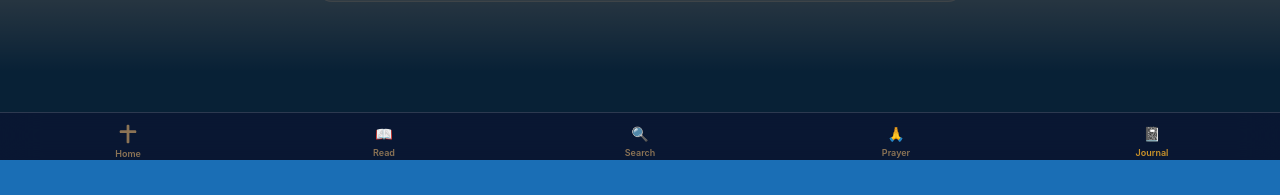
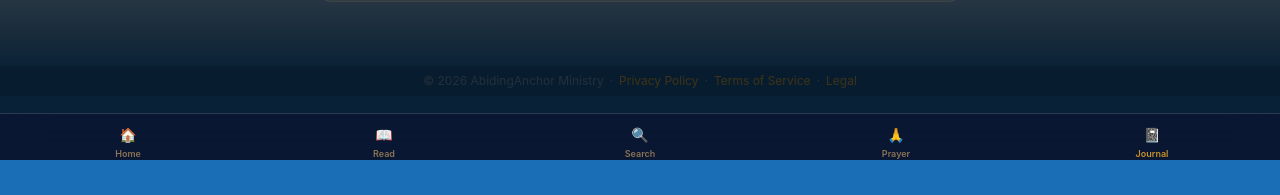
Before and after one commit to AbidingAnchor/abidinganchor, a React (Vite) app: page /journal in a window 1280 px wide. Shown: the part 640-835 px from the top of the page. Built offline with nearby package versions, Linux system fonts and the light colour scheme.

Commit message:
Add legal pages, footer, worship mode, prayer journal fixes

```diff
--- a/src/App.jsx
+++ b/src/App.jsx
@@ -16,6 +16,7 @@ import Navbar from './components/Navbar'
 import SkyBackground from './components/SkyBackground'
 import LegalModal from './components/LegalModal'
 import WorshipPlayer from './components/WorshipPlayer'
+import Footer from './components/Footer'
 import { getTheme, setTheme } from './utils/theme'
 
 export default function App() {
@@ -80,7 +81,7 @@ export default function App() {
         <div style={{ position: 'relative', zIndex: 10, isolation: 'isolate', paddingBottom: '80px' }}>
           <Routes>
             <Route path="/" element={<Home onOpenWorship={(startPlaying) => openWorship(startPlaying)} worshipStatus={worshipStatus} />} />
-            <Route path="/plan" element={<ReadingPlan onOpenWorship={(startPlaying) => openWorship(startPlaying)} />} />
+            <Route path="/reading-plan" element={<ReadingPlan onOpenWorship={(startPlaying) => openWorship(startPlaying)} />} />
             <Route path="/search" element={<Search onOpenWorship={(startPlaying) => openWorship(startPlaying)} />} />
             <Route path="/prayer" element={<Prayer />} />
             <Route path="/journal" element={<Journal />} />
@@ -101,6 +102,7 @@ export default function App() {
         autoPlayToken={worshipAutoPlayToken}
         onStatusChange={setWorshipStatus}
       />
+      <Footer />
       <Navbar theme={theme} onToggleTheme={handleToggleTheme} />
     </BrowserRouter>
   )
--- /dev/null
+++ b/src/components/Footer.jsx
@@ -0,0 +1,36 @@
+import { Link } from 'react-router-dom'
+
+export default function Footer() {
+  return (
+    <footer
+      style={{
+        position: 'fixed',
+        left: 0,
+        right: 0,
+        bottom: '64px',
+        zIndex: 9997,
+        textAlign: 'center',
+        fontSize: '12px',
+        color: 'rgba(255,255,255,0.4)',
+        padding: '6px 10px',
+        paddingBottom: 'calc(6px + env(safe-area-inset-bottom, 0px))',
+        background: 'rgba(0,0,0,0.12)',
+        backdropFilter: 'blur(6px)',
+      }}
+    >
+      <span>© 2026 AbidingAnchor Ministry</span>
+      <span style={{ margin: '0 6px' }}>·</span>
+      <Link to="/privacy" style={{ color: '#D4A843', textDecoration: 'none' }}>
+        Privacy Policy
+      </Link>
+      <span style={{ margin: '0 6px' }}>·</span>
+      <Link to="/terms" style={{ color: '#D4A843', textDecoration: 'none' }}>
+        Terms of Service
+      </Link>
+      <span style={{ margin: '0 6px' }}>·</span>
+      <Link to="/legal" style={{ color: '#D4A843', textDecoration: 'none' }}>
+        Legal
+      </Link>
+    </footer>
+  )
+}
--- a/src/components/Navbar.jsx
+++ b/src/components/Navbar.jsx
@@ -1,8 +1,8 @@
 import { NavLink } from 'react-router-dom'
 
 const tabs = [
-  { label: 'Home', path: '/', icon: '⌂' },
-  { label: 'Read', path: '/plan', icon: '📖' },
+  { label: 'Home', path: '/', icon: '🏠' },
+  { label: 'Read', path: '/reading-plan', icon: '📖' },
   { label: 'Search', path: '/search', icon: '🔍' },
   { label: 'Prayer', path: '/prayer', icon: '🙏' },
   { label: 'Journal', path: '/journal', icon: '📓' },
@@ -62,16 +62,7 @@ export default function Navbar({ theme = 'day', onToggleTheme }) {
             }
             style={{ flex: 1, display: 'flex', flexDirection: 'column', alignItems: 'center', gap: '2px', fontSize: '9px' }}
           >
-            <span style={{ fontSize: '14px' }}>
-              {tab.label === 'Home' ? (
-                <svg width="22" height="22" viewBox="0 0 24 24" fill="currentColor">
-                  <rect x="10.5" y="2" width="3" height="20" rx="1" />
-                  <rect x="3" y="8" width="18" height="3" rx="1" />
-                </svg>
-              ) : (
-                tab.icon
-              )}
-            </span>
+            <span style={{ fontSize: '14px' }}>{tab.icon}</span>
             <span>{tab.label}</span>
           </NavLink>
         ))}
--- a/src/components/WorshipPlayer.jsx
+++ b/src/components/WorshipPlayer.jsx
@@ -28,16 +28,22 @@ export default function WorshipPlayer({ visible, onClose, autoPlayToken = 0, onS
   }, [isPlaying, current.name, isVisible, onStatusChange])
 
   useEffect(() => {
-    const audio = audioRef.current
-    audio.src = tracks[currentTrack].file
-    audio.volume = volume
-    if (isPlaying) {
-      audio.play().catch(() => setIsPlaying(false))
-    }
-  }, [currentTrack, volume, isPlaying])
+    audioRef.current.src = tracks[currentTrack].file
+    if (isPlaying) audioRef.current.play().catch(() => setIsPlaying(false))
+  }, [currentTrack])
 
   useEffect(() => {
     const audio = audioRef.current
+    if (isPlaying) {
+      audio.play().catch(() => setIsPlaying(false))
+    } else {
+      audio.pause()
+    }
+  }, [isPlaying])
+
+  useEffect(() => {
+    const audio = audioRef.current
+    audio.volume = 0.5
     const handleEnded = () => {
       setCurrentTrack((prev) => (prev + 1) % tracks.length)
     }
@@ -56,22 +62,23 @@ export default function WorshipPlayer({ visible, onClose, autoPlayToken = 0, onS
   }, [autoPlayToken])
 
   const togglePlay = () => {
-    if (isPlaying) {
-      audioRef.current.pause()
-      setIsPlaying(false)
-      return
-    }
-    audioRef.current.play().then(() => setIsPlaying(true)).catch(() => setIsPlaying(false))
+    setIsPlaying((prev) => !prev)
   }
 
   const nextTrack = () => setCurrentTrack((prev) => (prev + 1) % tracks.length)
   const prevTrack = () => setCurrentTrack((prev) => (prev - 1 + tracks.length) % tracks.length)
 
   const closePlayer = () => {
-    audioRef.current.pause()
     setIsPlaying(false)
     setIsVisible(false)
     onClose?.()
+  }
+
+  // Volume change handler - ONLY change volume, never touch src
+  const handleVolumeChange = (e) => {
+    const newVolume = parseFloat(e.target.value)
+    setVolume(newVolume)
+    audioRef.current.volume = newVolume
   }
 
   if (!isVisible) return null
@@ -125,11 +132,7 @@ export default function WorshipPlayer({ visible, onClose, autoPlayToken = 0, onS
                 max="1"
                 step="0.01"
                 value={volume}
-                onChange={(e) => {
-                  const next = Number(e.target.value)
-                  setVolume(next)
-                  audioRef.current.volume = next
-                }}
+                onChange={handleVolumeChange}
                 className="w-full accent-yellow-400"
               />
               <span>🔊</span>
```
